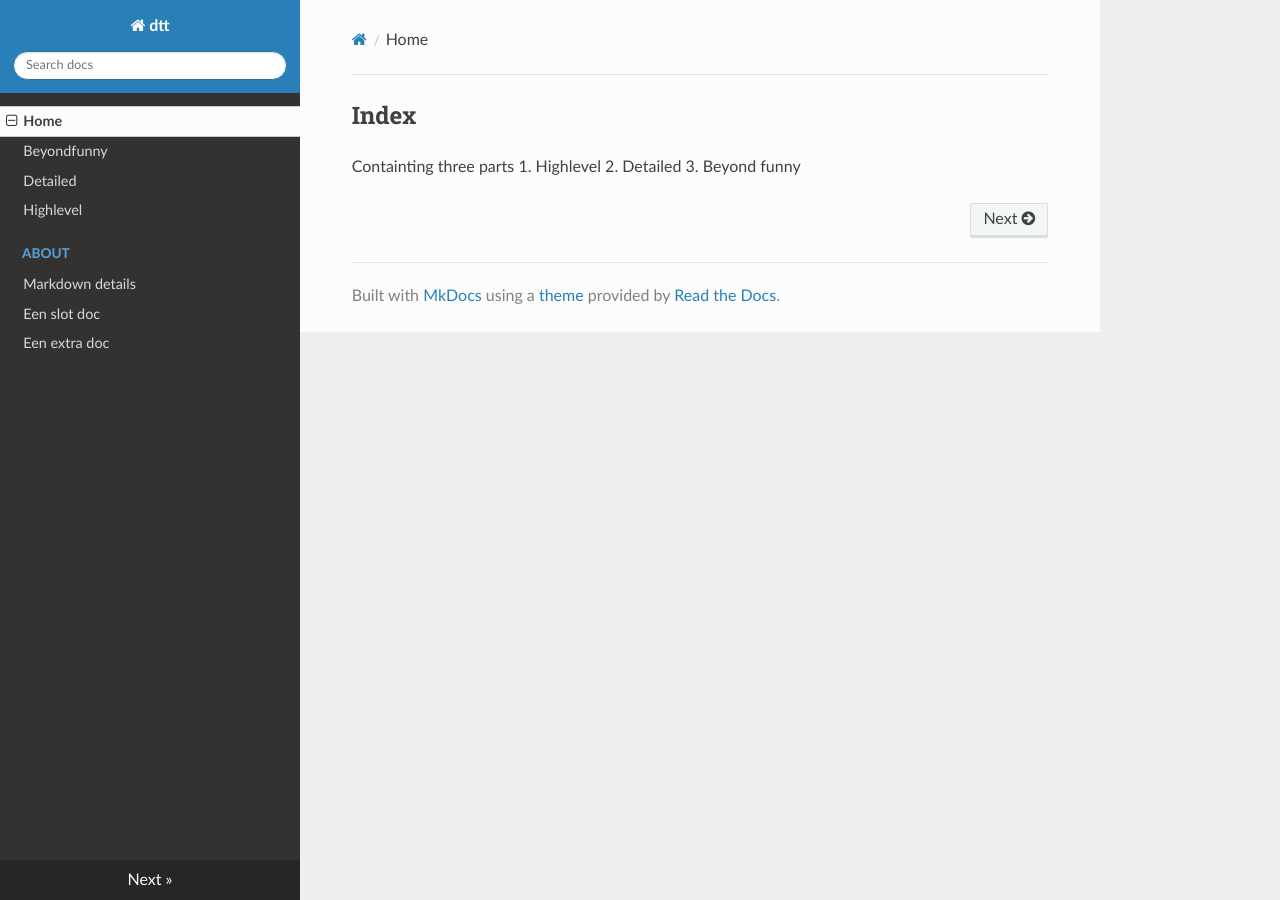
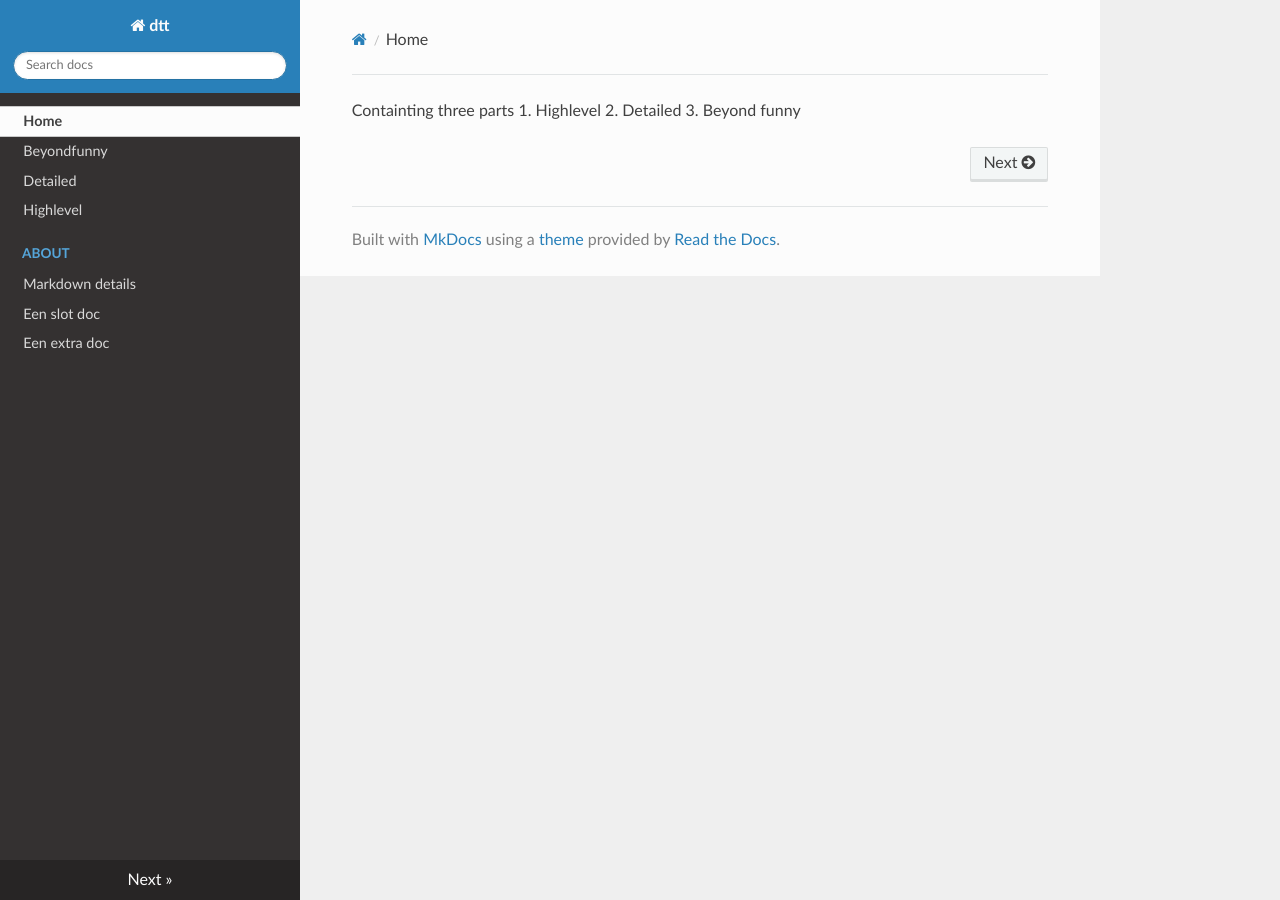
Before and after one commit to rienkdekok/dtt, an MkDocs documentation site: the page built from docs/index.md, in a window 1280 px wide. Built offline with MkDocs 1.6.1, drawn with Linux system fonts in a browser that asks for light colours; nearby versions of some CDN libraries.

Commit message:
Update index.md

```diff
--- a/docs/index.md
+++ b/docs/index.md
@@ -1,5 +1,3 @@
-
-## Index
 Containting three parts
 1. Highlevel
 2. Detailed
```
